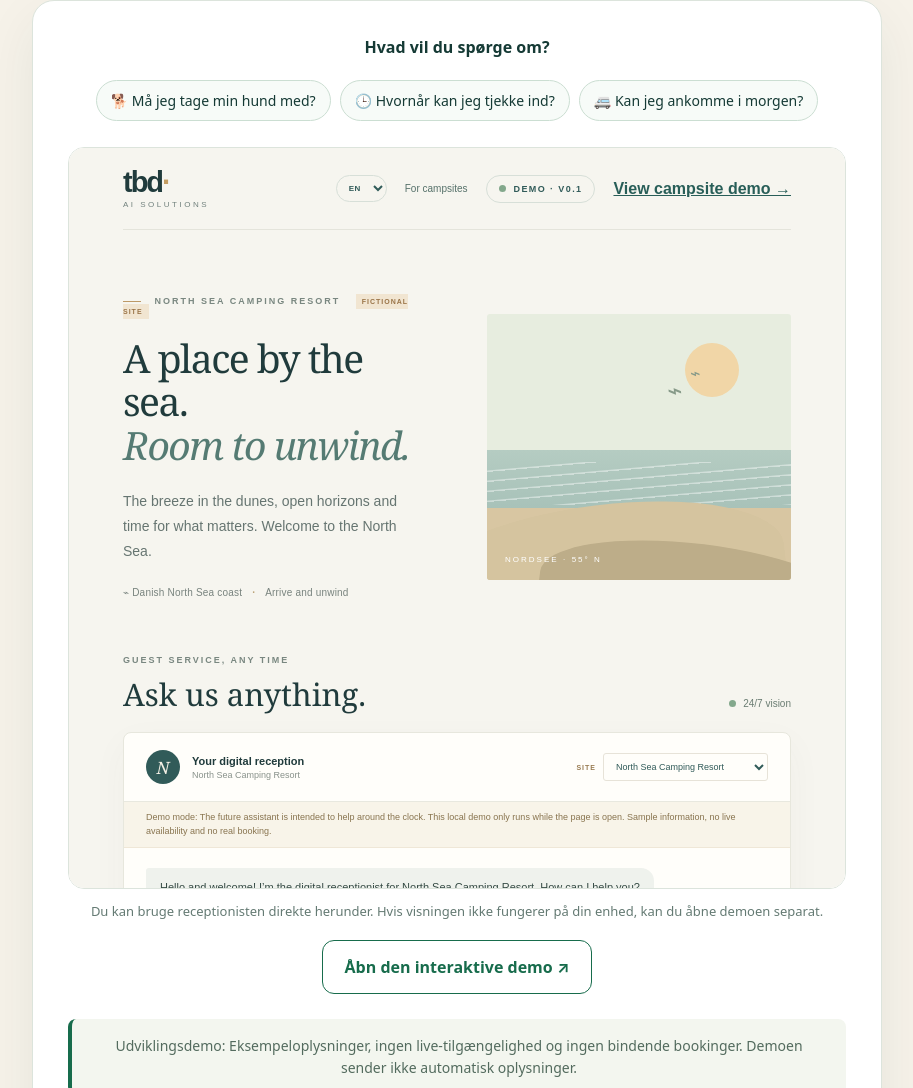
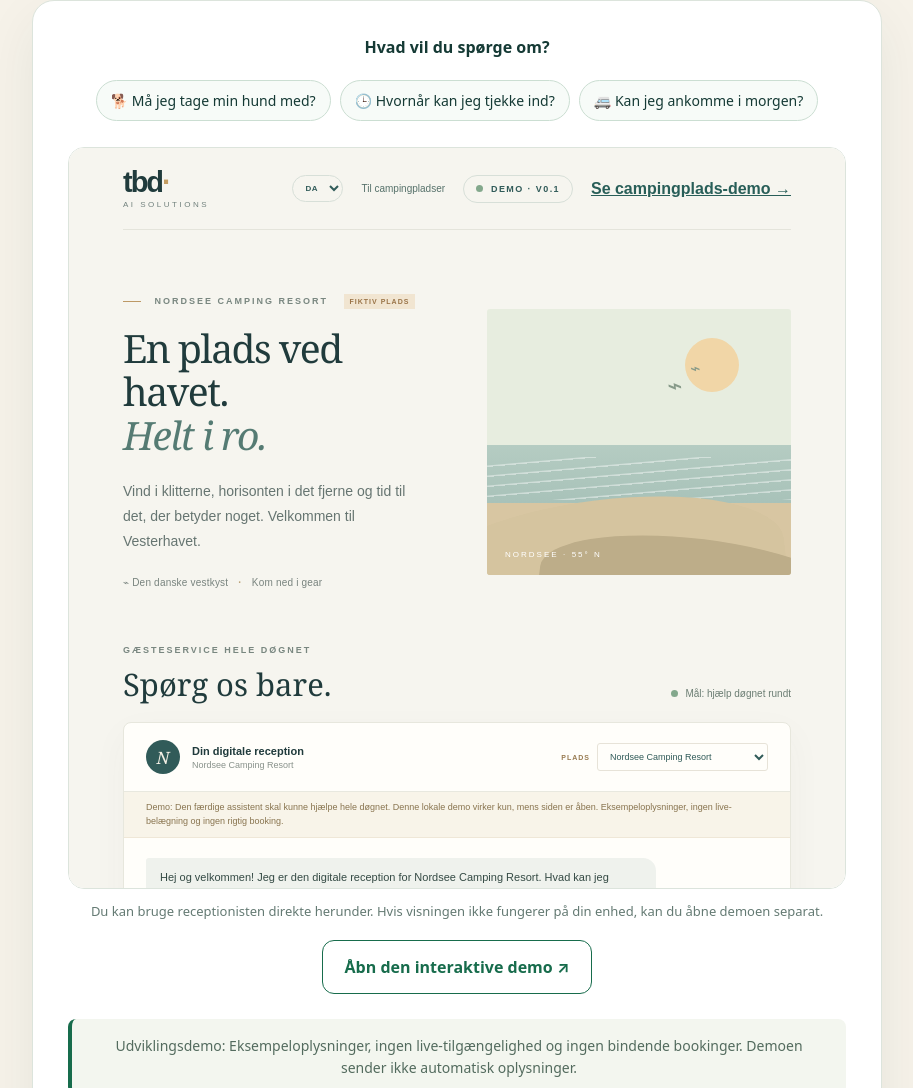
Before and after one commit to Thomas1909405/tbd-ai-receptionist-demo, a plain HTML site: page index-v1.html in a window 1280 px wide. Shown: the part 1773-2861 px from the top of the page, without its empty margins (183-1096 px from the left). Drawn offline with Linux system fonts and the light colour scheme.

Commit message:
Add files via upload

```diff
--- a/index-v1.html
+++ b/index-v1.html
@@ -6,7 +6,7 @@
 <header><div class="wrap nav"><a class="logo" href="#top">TBD AI SOLUTIONS<span>DIGITAL GÆSTESERVICE</span></a><div class="navlinks"><a href="#fordele" data-i="navBenefits">Fordele</a><a href="#demo" data-i="navDemo">Prøv demoen</a><a href="#kontakt" data-i="navContact">Kontakt</a><select id="lang" aria-label="Vælg sprog"><option value="da">🇩🇰 Dansk</option><option value="de">🇩🇪 Deutsch</option><option value="en">🇬🇧 English</option><option value="no">🇳🇴 Norsk</option><option value="sv">🇸🇪 Svenska</option></select></div></div></header>
 <main id="top"><div class="hero"><div class="wrap hero-grid"><div><div class="eyebrow" data-i="eyebrow">Digital gæsteservice til camping og ferieboliger</div><h1 data-i="hero">Dine gæster holder ferie. <em>Vi hjælper med spørgsmålene.</em></h1><p class="lead" data-i="lead">En digital receptionist, der hjælper med almindelige gæstespørgsmål – også når receptionen er lukket. Oplev vores interaktive demo på fem sprog.</p><div class="actions"><a class="btn primary" href="#demo" data-i="try">Prøv den gratis demo →</a><a class="btn secondary" href="#kontakt" data-i="book">Book en personlig demonstration</a></div></div><div class="visual" aria-label="Illustration af en digital samtale"><div class="chat"><strong>✦ TBD AI Receptionist</strong><div class="bubble" data-i="bubbleQ">Må jeg tage min hund med?</div><div class="bubble answer" data-i="bubbleA">Ja, hunde er velkomne i vores eksempelcamping! 🐾</div><div class="small" data-i="visualNote">Eksempel på en gæstesamtale</div></div></div></div></div>
 <section id="fordele"><div class="wrap center"><div class="eyebrow">TBD AI RECEPTIONIST</div><h2 class="section-title" data-i="benefitTitle">Mere ro i receptionen. Hurtigere svar til gæsterne.</h2><p class="sub" data-i="benefitSub">Et enkelt værktøj til de spørgsmål, som kommer igen og igen.</p><div class="cards"><article class="card"><div class="icon">🌙</div><h3 data-i="c1h">Hjælp døgnet rundt</h3><p data-i="c1p">Gæsterne kan få svar på almindelige spørgsmål – også uden for åbningstiden.</p></article><article class="card"><div class="icon">🌍</div><h3 data-i="c2h">Fem sprog</h3><p data-i="c2p">Gæsten skriver på sit eget sprog. Demoen kan genkende dansk, tysk, engelsk, norsk og svensk.</p></article><article class="card"><div class="icon">🤝</div><h3 data-i="c3h">Tid til personlig service</h3><p data-i="c3p">Færre gentagne spørgsmål kan give personalet mere tid til gæsterne på pladsen.</p></article></div></div></section>
-<section class="demo" id="demo"><div class="wrap center"><div class="eyebrow" data-i="demoEyebrow">SE DET MED EGNE ØJNE</div><h2 class="section-title" data-i="demoTitle">Stil den digitale receptionist et spørgsmål</h2><p class="sub" data-i="demoSub">Du behøver ikke forestille dig, hvordan det fungerer. Prøv vores eksisterende interaktive demo.</p><div class="demo-panel"><strong data-i="demoQuestion">Hvad vil du spørge om?</strong><div class="prompts"><span class="prompt" data-i="p1">🐕 Må jeg tage min hund med?</span><span class="prompt" data-i="p2">🕒 Hvornår kan jeg tjekke ind?</span><span class="prompt" data-i="p3">🚐 Kan jeg ankomme i morgen?</span></div><div class="embedded-demo"><iframe src="../v07-test/" title="TBD AI Receptionist – interaktiv demo" loading="lazy" referrerpolicy="strict-origin-when-cross-origin" allow="clipboard-write"></iframe></div><p class="embed-help" data-i="embedHelp">Du kan bruge receptionisten direkte herunder. Hvis visningen ikke fungerer på din enhed, kan du åbne demoen separat.</p><a class="btn secondary" id="demoLink" href="https://thomas1909405.github.io/tbd-ai-receptionist-demo/v07-test/" target="_blank" rel="noopener" data-i="openDemo">Åbn den interaktive demo ↗</a><div class="notice" data-i="disclaimer">Udviklingsdemo: Eksempeloplysninger, ingen live-tilgængelighed og ingen bindende bookinger. Demoen sender ikke automatisk oplysninger.</div></div></div></section>
+<section class="demo" id="demo"><div class="wrap center"><div class="eyebrow" data-i="demoEyebrow">SE DET MED EGNE ØJNE</div><h2 class="section-title" data-i="demoTitle">Stil den digitale receptionist et spørgsmål</h2><p class="sub" data-i="demoSub">Du behøver ikke forestille dig, hvordan det fungerer. Prøv vores eksisterende interaktive demo.</p><div class="demo-panel"><strong data-i="demoQuestion">Hvad vil du spørge om?</strong><div class="prompts"><span class="prompt" data-i="p1">🐕 Må jeg tage min hund med?</span><span class="prompt" data-i="p2">🕒 Hvornår kan jeg tjekke ind?</span><span class="prompt" data-i="p3">🚐 Kan jeg ankomme i morgen?</span></div><div class="embedded-demo"><iframe src="../v07-test/?lang=da" title="TBD AI Receptionist – interaktiv demo" loading="lazy" referrerpolicy="strict-origin-when-cross-origin" allow="clipboard-write"></iframe></div><p class="embed-help" data-i="embedHelp">Du kan bruge receptionisten direkte herunder. Hvis visningen ikke fungerer på din enhed, kan du åbne demoen separat.</p><a class="btn secondary" id="demoLink" href="https://thomas1909405.github.io/tbd-ai-receptionist-demo/v07-test/" target="_blank" rel="noopener" data-i="openDemo">Åbn den interaktive demo ↗</a><div class="notice" data-i="disclaimer">Udviklingsdemo: Eksempeloplysninger, ingen live-tilgængelighed og ingen bindende bookinger. Demoen sender ikke automatisk oplysninger.</div></div></div></section>
 <section class="cta" id="kontakt"><div class="wrap center"><div class="eyebrow" style="color:#a7d8b9" data-i="contactEyebrow">FOR CAMPINGPLADSER OG FERIEUDBYDDERE</div><h2 class="section-title" data-i="contactTitle">Skal vi vise dig mulighederne?</h2><p class="sub" data-i="contactSub">Er du nysgerrig på digital gæsteservice til din virksomhed? Skriv til os for en uforpligtende samtale.</p><div class="actions" style="justify-content:center"><a class="btn primary" href="mailto:logistik.thomas@gmail.com?subject=TBD%20AI%20Receptionist%20-%20Personlig%20demo" data-i="emailUs">Kontakt os på e-mail</a><a class="btn secondary" href="https://thomas1909405.github.io/tbd-ai-receptionist-demo/v07-test/" target="_blank" rel="noopener" data-i="operatorForm">Åbn demoens interesseformular ↗</a></div><p class="small" style="color:#b8d4c8;margin-top:24px">logistik.thomas@gmail.com</p></div></section></main>
 <footer><div class="wrap foot"><span>© TBD AI Solutions · TBD AI Receptionist</span><span data-i="footer">Udviklingsversion · Ingen automatisk booking</span></div></footer>
 <script>
```
